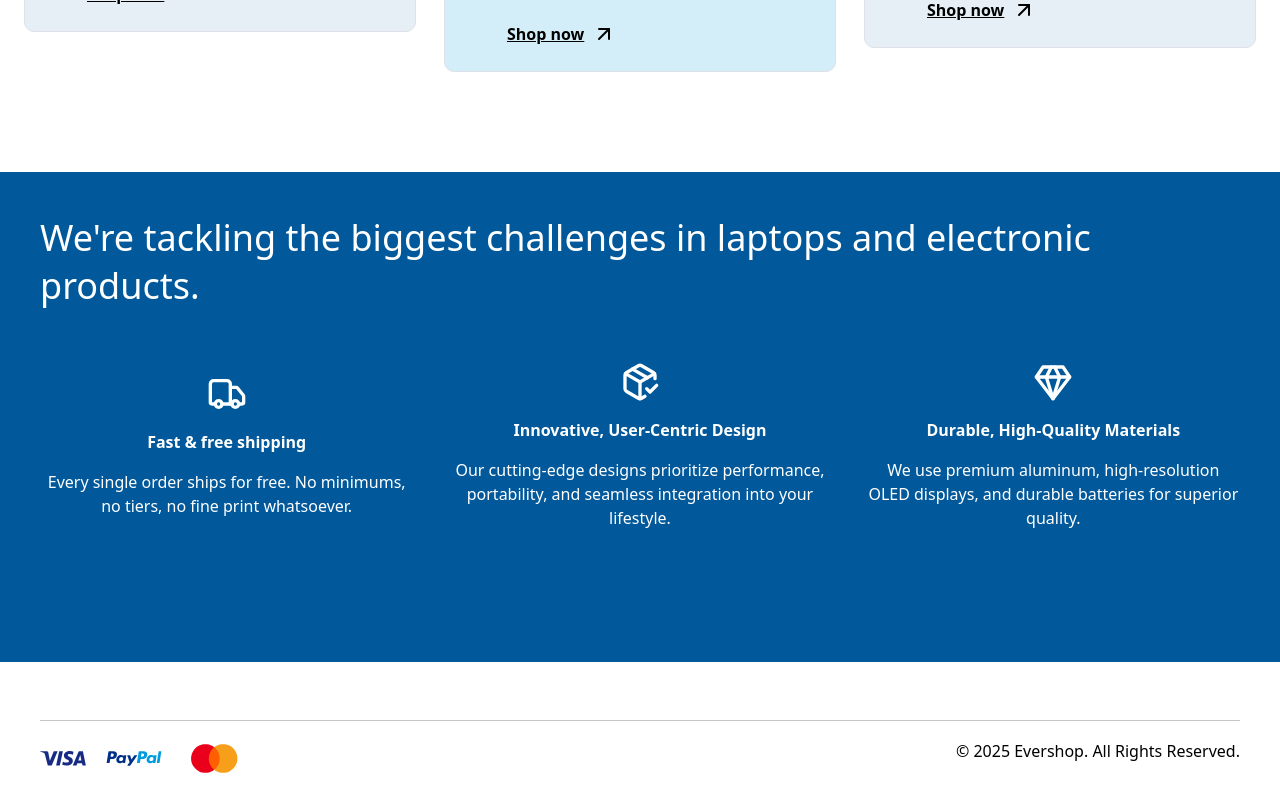
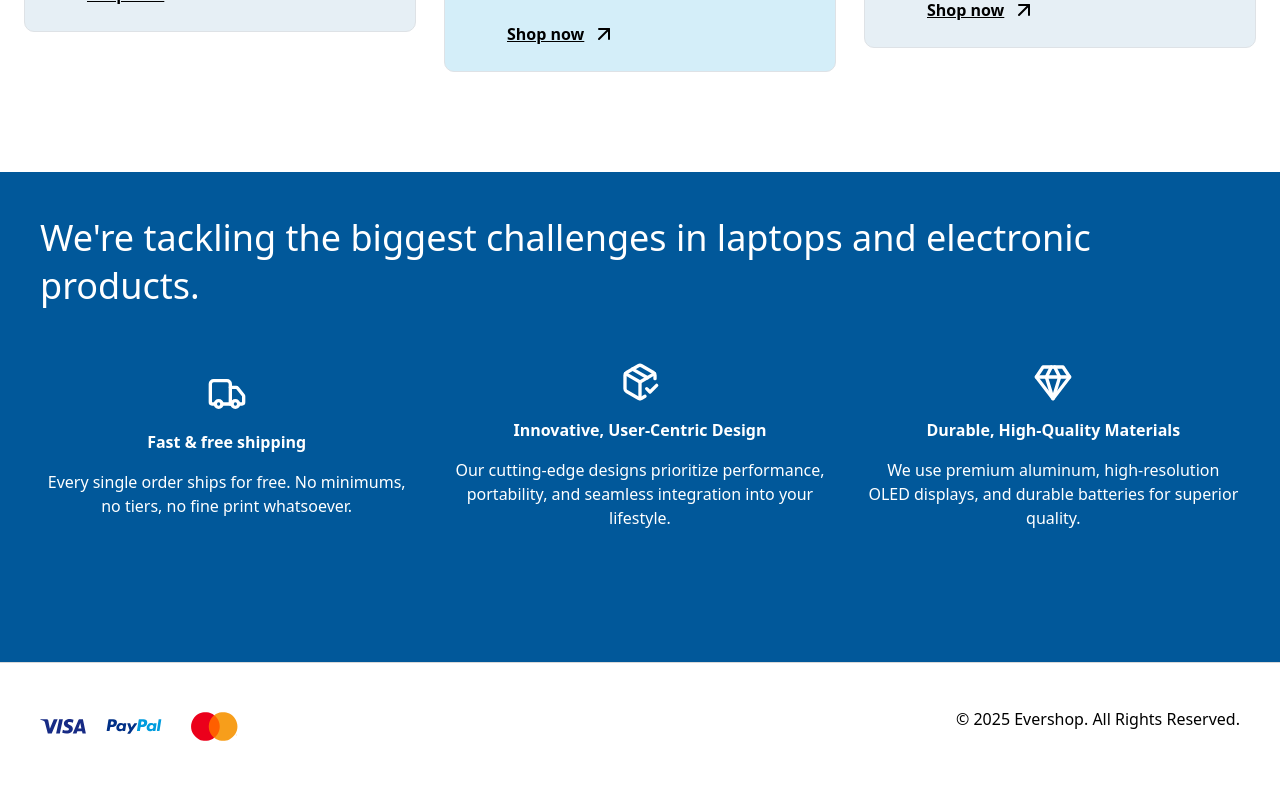
Before and after one commit to gogurlbaby/Azushop, a Next.js app: page / in a window 1280 px wide. Shown: the part 1692-2492 px from the top of the page. After the commit the page ends 2460 px from the top, so only its background shows below. Built offline with nearby package versions, Linux system fonts and the light colour scheme.

Commit message:
updated footer

```diff
--- a/src/app/(home)/Features.js
+++ b/src/app/(home)/Features.js
@@ -3,7 +3,6 @@ import { Truck, PackageCheck, Gem } from "lucide-react";
 
 function Features() {
   return (
-    <div>
     <div
       className="bg-[#01589A]"
       style={{
@@ -68,10 +67,9 @@ function Features() {
             Durable, High-Quality Materials
           </p>
           <p className="text-white text-md font-normal font-sans text-center">
-              We use premium aluminum, high-resolution OLED displays, and
-              durable batteries for superior quality.
+            We use premium aluminum, high-resolution OLED displays, and durable
+            batteries for superior quality.
           </p>
-          </div>
         </div>
       </div>
     </div>
--- a/src/app/components/Footer.js
+++ b/src/app/components/Footer.js
@@ -4,9 +4,10 @@ function Footer() {
   const currentYear = new Date().getFullYear();
 
   return (
-    <footer style={{ padding: "2.625rem 2.5rem 1.25rem" }}>
-      <hr className="w-full border-[0.5px] border-solid bg-[#D9D9D9]" />
-      <div className="lg:flex-row lg:justify-between flex flex-col items-center bg-white">
+    <footer
+      style={{ padding: "2.625rem 2.5rem 1.25rem" }}
+      className="lg:flex-row lg:justify-between w-full border-t-[1px] border-solid border-[#D9D9D9] flex flex-col items-center bg-white"
+    >
       <div className="flex gap-[1rem] items-center">
         <img src="/images/visa.svg" alt="visa-logo" />{" "}
         <img src="/images/paypal.svg" alt="paypal-logo" />
@@ -17,7 +18,6 @@ function Footer() {
           &copy; {currentYear} Evershop. All Rights Reserved.
         </p>
       </div>
-      </div>
     </footer>
   );
 }
```
Lines whose indentation alone changed are shown as unchanged.
